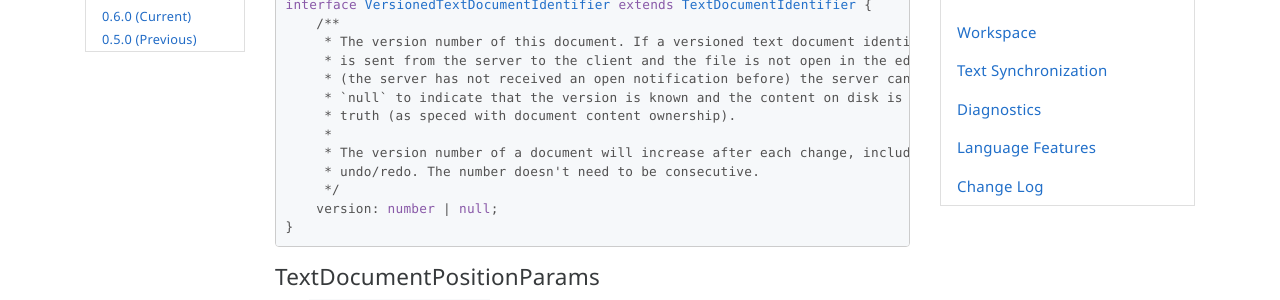
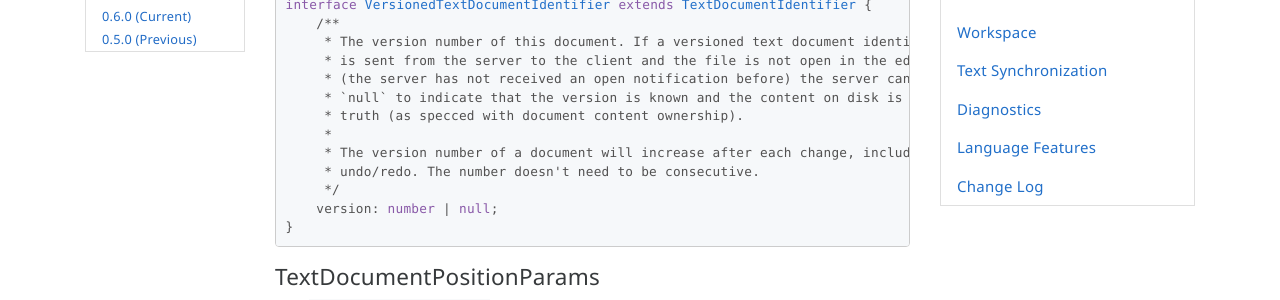
Before and after one commit to microsoft/language-server-protocol, a Jekyll site: the page built from _specifications/specification-3-14.md, in a window 1280 px wide and 900 px high, scrolled down 16408 px. Shown: the part 244-544 px from the top of the window. Built offline with Jekyll 4.4.1, drawn with Linux system fonts in a browser that asks for light colours; nearby versions of some CDN libraries; emoji names are drawn with the system emoji font; comment, search, counter and statistics services are not loaded.

Commit message:
spelling: specced
Signed-off-by: Josh Soref <2119212+jsoref@users.noreply.github.com>

```diff
--- a/_specifications/specification-3-14.md
+++ b/_specifications/specification-3-14.md
@@ -723,7 +723,7 @@ interface VersionedTextDocumentIdentifier extends TextDocumentIdentifier {
 	 * is sent from the server to the client and the file is not open in the editor
 	 * (the server has not received an open notification before) the server can send
 	 * `null` to indicate that the version is known and the content on disk is the
-	 * truth (as speced with document content ownership).
+	 * truth (as specced with document content ownership).
 	 *
 	 * The version number of a document will increase after each change, including
 	 * undo/redo. The number doesn't need to be consecutive.
```
